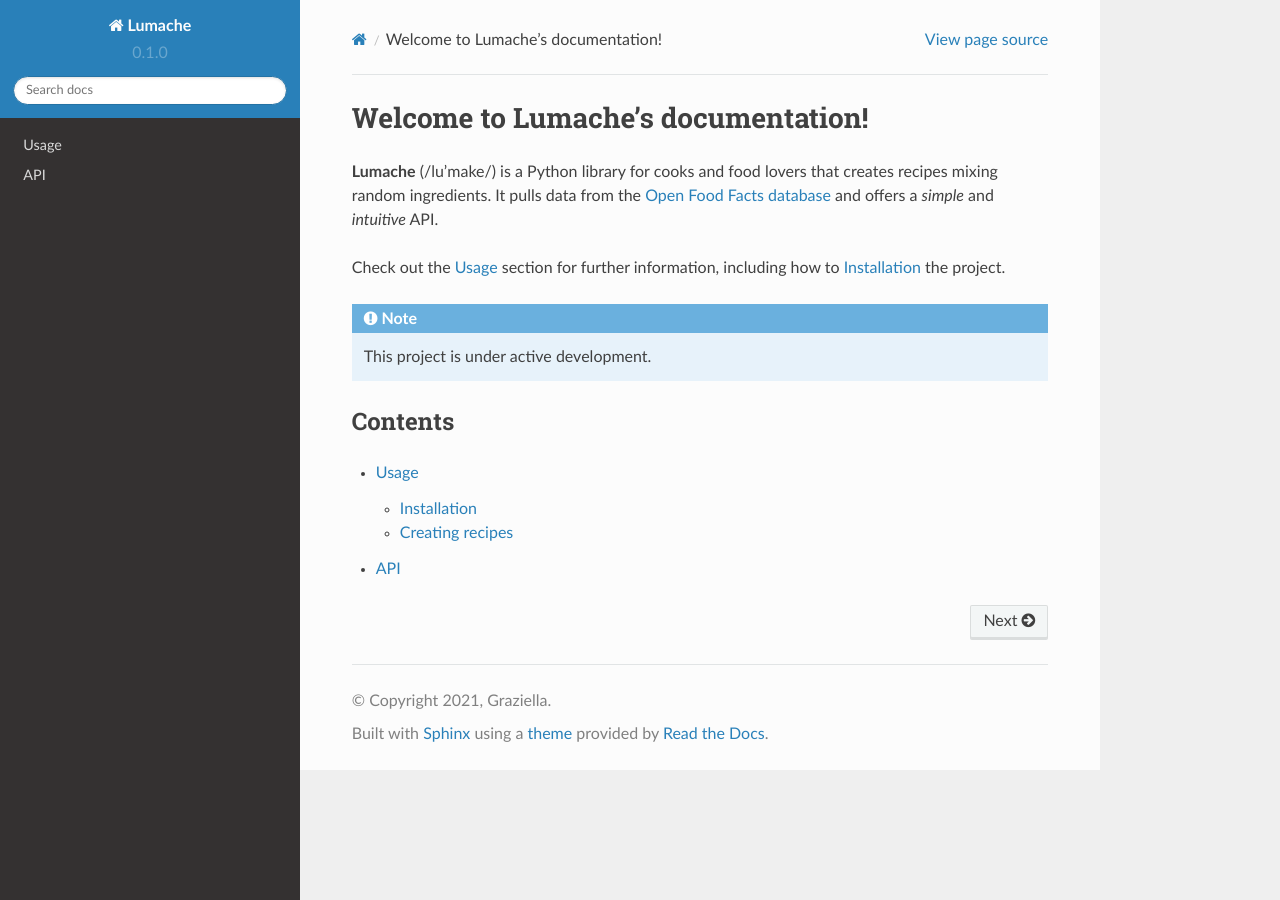
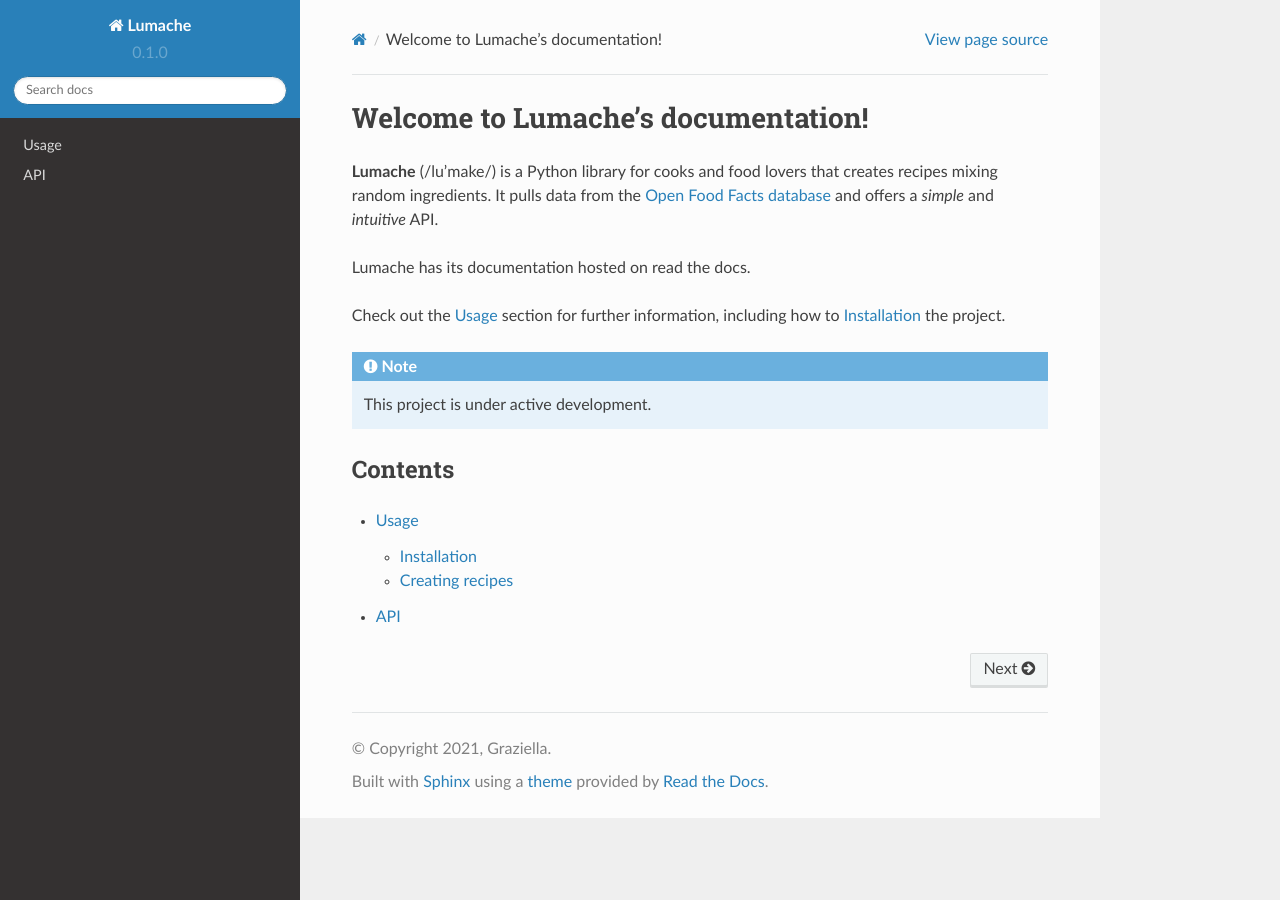
Before and after one commit to alejamora04/Layover-Connections, a Sphinx documentation site: the page built from docs/source/index.rst, in a window 1280 px wide. Built offline with Sphinx 7.4.7 and the Read the Docs theme 2.0.0, drawn with Linux system fonts in a browser that asks for light colours.

Commit message:
Update index.rst
This is a test commit for read the docs.

```diff
--- a/docs/source/index.rst
+++ b/docs/source/index.rst
@@ -5,6 +5,8 @@
 that creates recipes mixing random ingredients.
 It pulls data from the `Open Food Facts database <https://world.openfoodfacts.org/>`_
 and offers a *simple* and *intuitive* API.
+
+Lumache has its documentation hosted on read the docs.
 
 Check out the :doc:`usage` section for further information, including
 how to :ref:`installation` the project.
```
